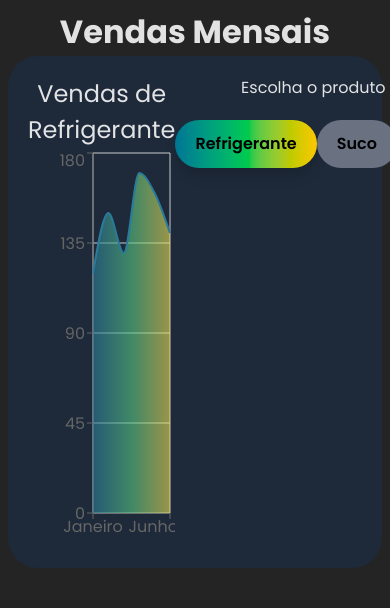
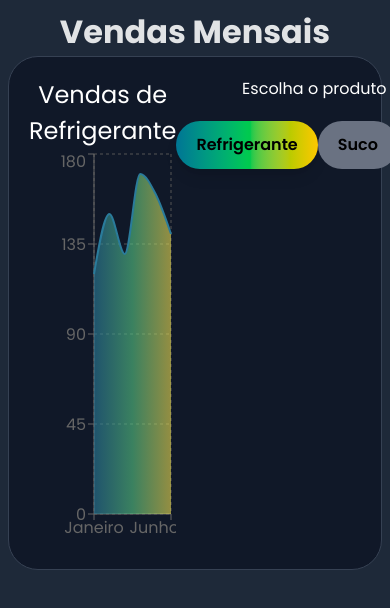
Before and after one commit to gustavoandriani/Desafio-tecnico-EasySecrets, a React (Vite) app: page / in a window 390 px wide. Shown: the top 608 px of the page. Built offline with nearby package versions, Linux system fonts and the light colour scheme.

Commit message:
style: Alterações de responsividade e na palete de cores

```diff
--- a/index.html
+++ b/index.html
@@ -4,7 +4,7 @@
     <meta charset="UTF-8" />
     <link rel="icon" type="image/svg+xml" href="/vite.svg" />
     <meta name="viewport" content="width=device-width, initial-scale=1.0" />
-    <title>Vite + React + TS</title>
+    <title>Desafio Técnico - EasySecrets</title>
     <link href="/src/index.css" rel="stylesheet">
   </head>
   <body>
--- a/package.json
+++ b/package.json
@@ -13,6 +13,7 @@
     "@tailwindcss/vite": "^4.1.10",
     "react": "^19.1.0",
     "react-dom": "^19.1.0",
+    "react-icons": "^5.5.0",
     "recharts": "^2.15.3",
     "tailwindcss": "^4.1.10"
   },
--- a/src/App.tsx
+++ b/src/App.tsx
@@ -4,10 +4,12 @@ import { BotaoProduto } from "./components/BotaoProduto";
 
 function App() {
   const [produto, setProduto] = useState("Refrigerante")
+
   return (
-    <div className="h-screen text-center p-2">
+    <div className="h-screen text-center p-2 bg-gray-800">
       <h1 className="text-[32px] font-bold">Vendas Mensais</h1>
-      <div className="flex sm:flex-col sm:flex-col md:flex-row bg-gray-800 rounded-[30px] p-5 align-center justify-evenly">
+      <div className="flex sm:flex-col sm:flex-col md:flex-row bg-gray-800 rounded-[30px] p-5 align-center justify-evenly bg-gray-900 text-white border border-gray-700
+hover:bg-gray-800 transition duration-200">
         <GraficoVendas produto={produto} />
         <div className="md:w-fit sm:w-[100%] h-fit flex flex-col">
           <p>Escolha o produto desejado</p>
--- a/src/components/BotaoProduto.tsx
+++ b/src/components/BotaoProduto.tsx
@@ -10,7 +10,7 @@ export function BotaoProduto({ nome, selecionado, aoSelecionar }: BotaoProdutoPr
   return (
     <button
       onClick={() => aoSelecionar(nome)}
-      className={`mt-5 sm:ml-5 px-5 py-3 rounded-[30px] font-semibold text-black transition duration-300 ease-in-out cursor-pointer
+      className={`mt-5 sm:ml-5 px-5 py-3 rounded-full font-semibold text-black transition duration-600 ease-in-out cursor-pointer
         ${isAtivo ? "bg-gradient-to-r from-cyan-700 via-green-500 to-yellow-400 shadow-lg" : "bg-gray-500 hover:bg-gray-600"}`}
     >
       {nome}
--- a/src/components/GraficoVendas.tsx
+++ b/src/components/GraficoVendas.tsx
@@ -30,7 +30,7 @@ export function GraficoVendas({ produto }: GraficoVendasProps) {
                             <stop offset="100%" stopColor="rgba(237, 221, 83, 1)" />
                         </linearGradient>
                     </defs>
-                    <CartesianGrid stroke="#ccc" />
+                    <CartesianGrid strokeDasharray="3 3" stroke="#555" />
                     <XAxis dataKey="mes" />
                     <YAxis />
                     <Tooltip contentStyle={{ backgroundColor: "#0f172a", border: "none", color: "#fff" }}
```
Also changed, not shown: 1 other file (tests, documents, lock files or other folders).
